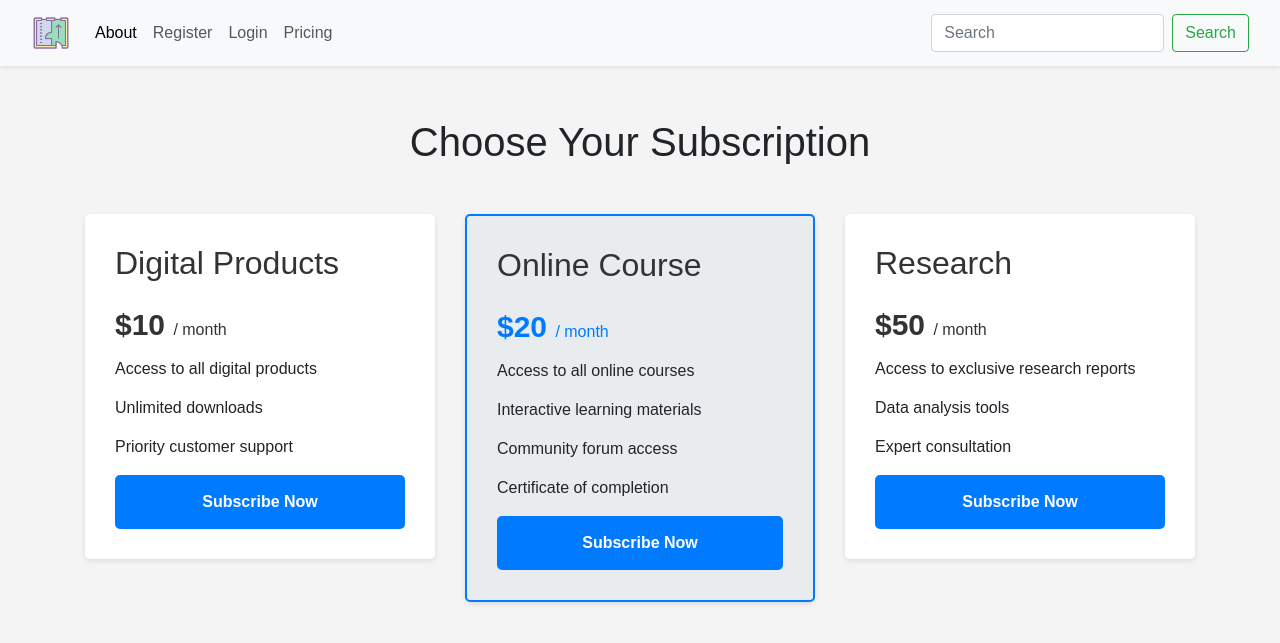
After one commit to ekemainaiML/ekemaiwebsite, a Flask app: page /pricing in a window 1280 px wide. The commit adds this page. Shown: the top 643 px of the page. Run offline with Flask 3, Linux system fonts and the light colour scheme; some libraries are stand-ins or nearby versions.

Commit message:
Add pages and click listeners to buttons

```diff
--- a/app.py
+++ b/app.py
@@ -6,5 +6,22 @@ app = Flask(__name__)
 def ekemai():
     return render_template('home.html')
 
+
+@app.route("/register")
+def register():
+    return render_template('register.html')
+
+@app.route("/about")
+def about():
+    return render_template('about.html')
+
+@app.route("/login")
+def login():
+    return render_template('login.html')
+
+@app.route("/pricing")
+def pricing():
+    return render_template('pricing.html')
+
 if __name__ == "__main__":
   app.run(host='0.0.0.0', port=8080)
--- a/templates/navbar.html
+++ b/templates/navbar.html
@@ -1,22 +1,22 @@
 <nav class="navbar navbar-expand-lg bg-body-tertiary shadow-sm fixed-top"">
   <div class="container-fluid">
-    <a class="navbar-brand" href="#"><img src="../static/navlogi.png" height="40" width="40" alt="""></a>
+    <a class="navbar-brand" href="{{url_for('ekemai')}}"><img src="../static/navlogi.png" height="40" width="40" alt=""></a>
     <button class="navbar-toggler" type="button" data-bs-toggle="collapse" data-bs-target="#navbarTogglerDemo02" aria-controls="navbarTogglerDemo02" aria-expanded="false" aria-label="Toggle navigation">
       <span class="navbar-toggler-icon"></span>
     </button>
     <div class="collapse navbar-collapse" id="navbarTogglerDemo02">
       <ul class="navbar-nav me-auto mb-2 mb-lg-0">
         <li class="nav-item">
-          <a class="nav-link active" aria-current="page" href="#">About</a>
+          <a class="nav-link active" aria-current="page" href="{{url_for('about')}}">About</a>
         </li>
         <li class="nav-item">
-          <a class="nav-link" href="#">Register</a>
+          <a class="nav-link" href="{{url_for('register')}}">Register</a>
         </li>
         <li class="nav-item">
-          <a class="nav-link" href="#">Login</a>
+          <a class="nav-link" href="{{url_for('login')}}">Login</a>
         </li>
         <li class="nav-item">
-          <a class="nav-link disabled" aria-disabled="true">Pricing</a>
+          <a class="nav-link enabled" aria-disabled="false" href="{{url_for('pricing')}}">Pricing</a>
         </li>
       </ul>
       <form class="d-flex" role="search">
--- /dev/null
+++ b/templates/pricing.html
@@ -0,0 +1,129 @@
+<!DOCTYPE html>
+<html lang="en">
+<head>
+    <meta charset="UTF-8">
+    <meta name="viewport" content="width=device-width, initial-scale=1.0">
+    <link href="https://cdn.jsdelivr.net/npm/bootstrap@5.3.3/dist/css/bootstrap.min.css" rel="stylesheet">
+    <script src="https://cdn.jsdelivr.net/npm/bootstrap@5.3.3/dist/js/bootstrap.bundle.min.js"></script>
+    <title>Pricing Page</title>
+    <link rel="stylesheet" href="https://stackpath.bootstrapcdn.com/bootstrap/4.5.2/css/bootstrap.min.css">
+
+    <style>
+        body {
+            font-family: sans-serif;
+            background-color: #f4f4f4;
+        }
+
+        .pricing-table {
+            background-color: #fff;
+            padding: 30px;
+            border-radius: 5px;
+            box-shadow: 0 2px 5px rgba(0, 0, 0, 0.1);
+            margin-bottom: 30px;
+        }
+
+        .pricing-table h2 {
+            color: #333;
+            margin-bottom: 20px;
+        }
+
+        .pricing-table ul {
+            list-style: none;
+            padding: 0;
+        }
+
+        .pricing-table ul li {
+            margin-bottom: 15px;
+        }
+
+        .pricing-table .price {
+            font-size: 30px;
+            font-weight: bold;
+            color: #333;
+            margin-bottom: 10px;
+        }
+
+        .pricing-table .price span {
+            font-size: 16px;
+            font-weight: normal;
+        }
+
+        .pricing-table .btn {
+            display: block;
+            width: 100%;
+            padding: 15px 20px;
+            background-color: #007bff;
+            color: #fff;
+            border: none;
+            border-radius: 5px;
+            font-weight: bold;
+            transition: background-color 0.3s ease;
+        }
+
+        .pricing-table .btn:hover {
+            background-color: #0056b3;
+        }
+
+        .pricing-table.popular {
+            background-color: #e9ecef;
+            border: 2px solid #007bff;
+        }
+
+        .pricing-table.popular .price {
+            color: #007bff;
+        }
+
+        .pricing-table.popular .btn {
+            background-color: #007bff;
+        }
+    </style>
+</head>
+<body>
+    {% include 'navbar.html' %}
+    <div class="container">
+        <h1 class="text-center mt-5 mb-5">Choose Your Subscription</h1>
+        <div class="row">
+            <div class="col-md-4">
+                <div class="pricing-table">
+                    <h2>Digital Products</h2>
+                    <div class="price">$10 <span>/ month</span></div>
+                    <ul>
+                        <li>Access to all digital products</li>
+                        <li>Unlimited downloads</li>
+                        <li>Priority customer support</li>
+                    </ul>
+                    <button class="btn">Subscribe Now</button>
+                </div>
+            </div>
+            <div class="col-md-4">
+                <div class="pricing-table popular">
+                    <h2>Online Course</h2>
+                    <div class="price">$20 <span>/ month</span></div>
+                    <ul>
+                        <li>Access to all online courses</li>
+                        <li>Interactive learning materials</li>
+                        <li>Community forum access</li>
+                        <li>Certificate of completion</li>
+                    </ul>
+                    <button class="btn">Subscribe Now</button>
+                </div>
+            </div>
+            <div class="col-md-4">
+                <div class="pricing-table">
+                    <h2>Research</h2>
+                    <div class="price">$50 <span>/ month</span></div>
+                    <ul>
+                        <li>Access to exclusive research reports</li>
+                        <li>Data analysis tools</li>
+                        <li>Expert consultation</li>
+                    </ul>
+                    <button class="btn">Subscribe Now</button>
+                </div>
+            </div>
+        </div>
+    </div>
+    <script src="https://code.jquery.com/jquery-3.5.1.slim.min.js"></script>
+    <script src="https://cdn.jsdelivr.net/npm/popper.js@1.16.1/dist/umd/popper.min.js"></script>
+    <script src="https://stackpath.bootstrapcdn.com/bootstrap/4.5.2/js/bootstrap.min.js"></script>
+</body>
+</html>
```
Also changed, not shown: templates/about.html (added, +51 -0 lines), templates/home.html (+8 -8 lines), templates/login.html (+0 -20 lines), templates/register.html (+0 -19 lines).
